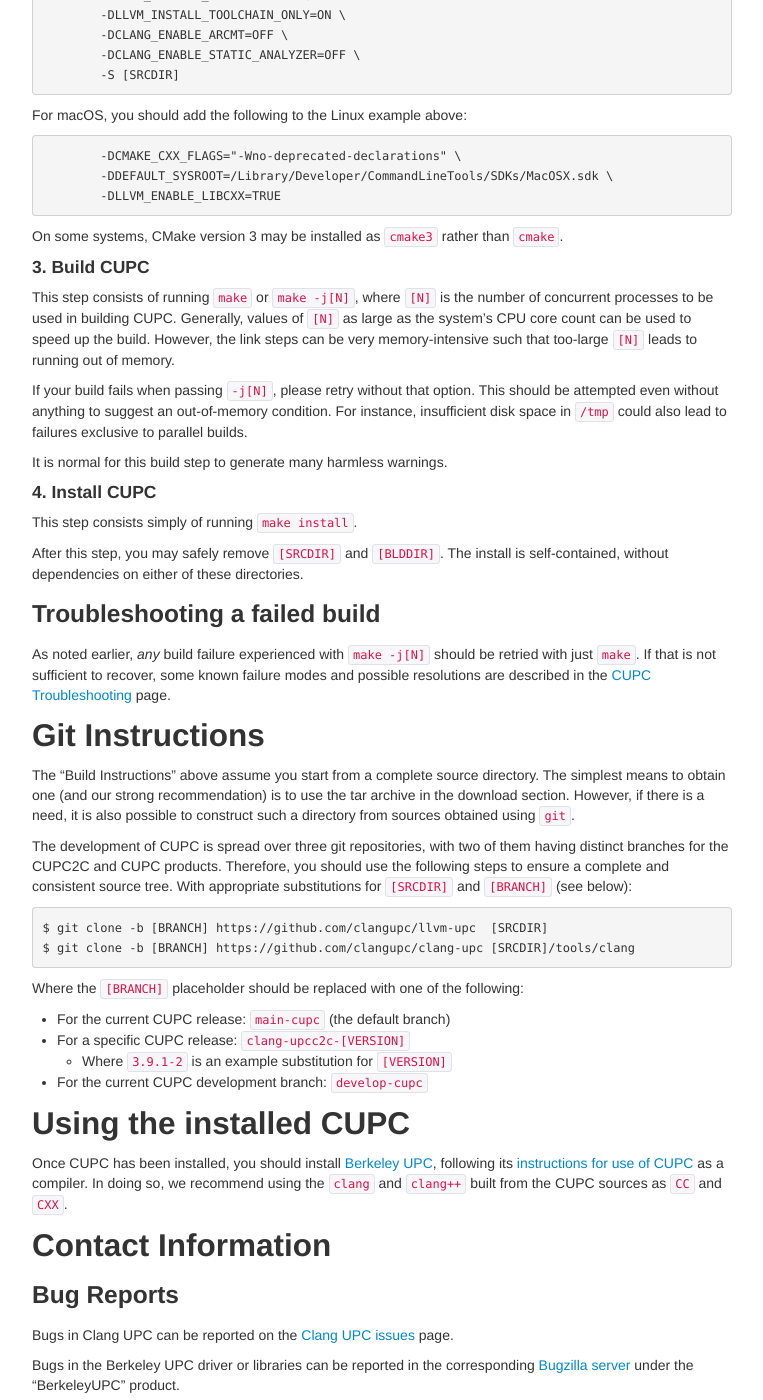
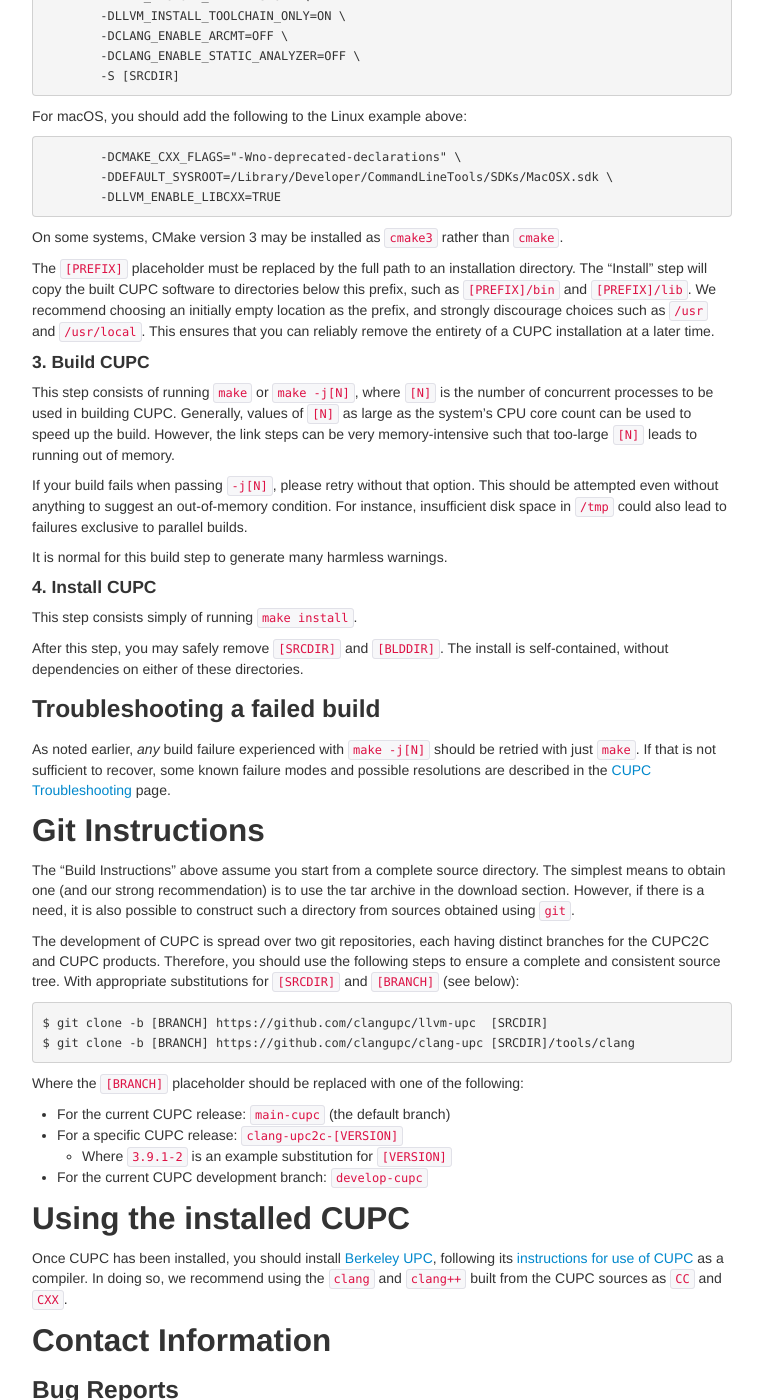
Before and after one commit to clangupc/clangupc.github.io, a Jekyll site: the page built from clang-upc_/index.md, in a window 1280 px wide and 1400 px high, scrolled down 1637 px. Shown: the whole window, without its empty margins (258-1021 px from the left). Built offline with Jekyll 4.4.1, drawn with Linux system fonts in a browser that asks for light colours; some of the changed text lies outside the part shown.

Commit message:
responding to feedback

````diff
--- a/clang-upc_/index.md
+++ b/clang-upc_/index.md
@@ -7,9 +7,9 @@
 {% include JB/setup %}
 
 The Clang UPC compiler (aka cupc) is a compiler for the
-[UPC](http://upc-lang.org) language.  C99.  Depending on how it is configured,
-it can be target multiple UPC runtime library implementations.  However, this
-document is focused primarily on building for use with by
+[UPC](http://upc-lang.org) language.  Depending on how it is configured,
+it can target multiple UPC runtime library implementations.  However, this
+document is focused primarily on building CUPC for use with
 [Berkeley UPC](https://upc.lbl.gov).  When properly configured, Berkeley UPC's
 `upcc` compiler driver will invoke Clang UPC transparently and link with its
 runtime library.
@@ -80,7 +80,7 @@
 `cmake`, to configure your build of CUPC.  They are described in detail on
 the [CUPC CMake Options](./cmake-options.html) page.  However, in most cases
 the following are sufficient with the appropriate substitutions for the
-`[PREFIX]`, `[BLDDIR]` and `[SRCDIR]` placeholders.
+`[PREFIX]` (see below), `[BLDDIR]` and `[SRCDIR]` placeholders.
 
 On a Linux system:
 
@@ -111,6 +111,13 @@
 
 On some systems, CMake version 3 may be installed as `cmake3` rather than
 `cmake`.
+
+The `[PREFIX]` placeholder must be replaced by the full path to an installation
+directory.  The "Install" step will copy the built CUPC software to directories
+below this prefix, such as `[PREFIX]/bin` and `[PREFIX]/lib`.  We recommend
+choosing an initially empty location as the prefix, and strongly discourage
+choices such as `/usr` and `/usr/local`.  This ensures that you can reliably
+remove the entirety of a CUPC installation at a later time.
 
 #### 3. Build CUPC
 
@@ -149,10 +156,10 @@
 it is also possible to construct such a directory from sources obtained using
 `git`.
 
-The development of CUPC is spread over three git repositories, with two of
-them having distinct branches for the CUPC2C and CUPC products.  Therefore, you
-should use the following steps to ensure a complete and consistent source tree.
-With appropriate substitutions for `[SRCDIR]` and `[BRANCH]` (see below):
+The development of CUPC is spread over two git repositories, each having
+distinct branches for the CUPC2C and CUPC products.  Therefore, you should use
+the following steps to ensure a complete and consistent source tree.  With
+appropriate substitutions for `[SRCDIR]` and `[BRANCH]` (see below):
 
 ```
 $ git clone -b [BRANCH] https://github.com/clangupc/llvm-upc  [SRCDIR]
@@ -162,7 +169,7 @@
 Where the `[BRANCH]` placeholder should be replaced with one of the following:
 
 + For the current CUPC release: `main-cupc` (the default branch)
-+ For a specific CUPC release: `clang-upcc2c-[VERSION]`
++ For a specific CUPC release: `clang-upc2c-[VERSION]`
     + Where `3.9.1-2` is an example substitution for `[VERSION]`
 + For the current CUPC development branch: `develop-cupc`
 
````
Also changed, not shown: clang-upc2c_/index.md (+8 -1 lines).
